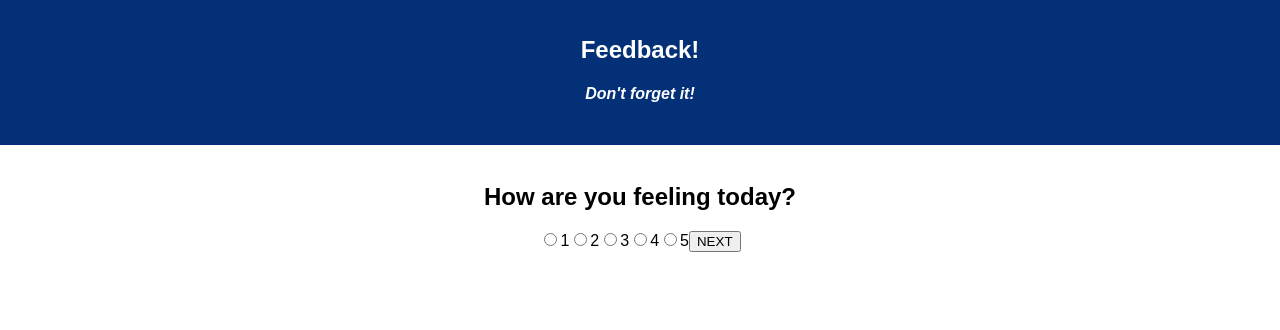
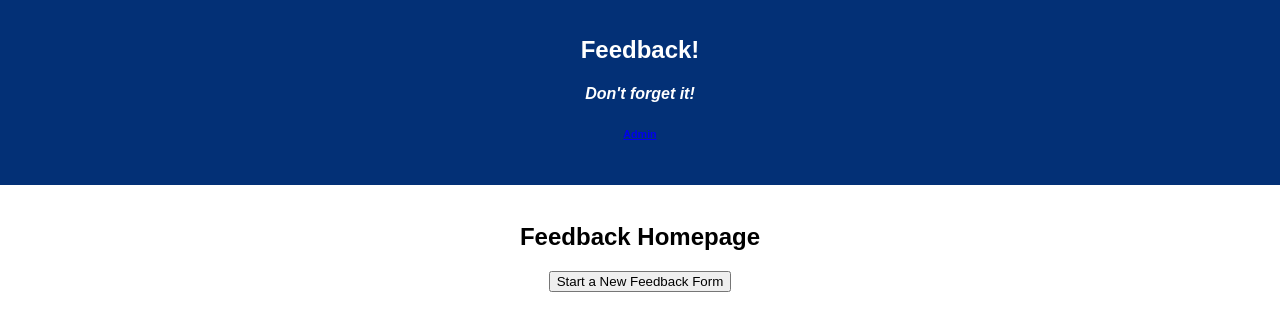
Before and after one commit to allenlucke/redux-feedback-loop, a React (Create React App) app: page / in a window 1280 px wide. Shown: the top 330 px of the page. Built offline with nearby package versions, Linux system fonts and the light colour scheme.

Commit message:
review and home added, admin file created, but non-functional

```diff
--- a/src/components/App/App.js
+++ b/src/components/App/App.js
@@ -12,6 +12,7 @@ import Understanding from '../pages/Understanding/Understanding';
 import Support from '../pages/Support/Support';
 import Comments from '../pages/Comments/Comments';
 import Review from '../pages/Review/Review'
+import Home from '../pages/Home/Home';
 
 
 class App extends Component {
@@ -22,13 +23,16 @@ class App extends Component {
         <header className="App-header">
           <h1 className="App-title">Feedback!</h1>
           <h4><i>Don't forget it!</i></h4>
+          <h6 className="link"><Link to='/admin'>Admin</Link></h6>
         </header>
         <br/>
-        <Route path="/" exact component={Feeling} />
+        <Route path="/" exact component={Home} />
+        <Route path="/feeling" component={Feeling} />
         <Route path="/understanding" component={Understanding} />
         <Route path="/support" component={Support} />
         <Route path="/comments" component={Comments} />
         <Route path="/review" component={Review} />
+
       </div>
       </Router>
     );
--- a/src/components/pages/Comments/Comments.js
+++ b/src/components/pages/Comments/Comments.js
@@ -36,9 +36,7 @@ class Comments extends Component {
                     value={this.state.comments}
                     onChange={(event) => this.changeField(event, 'comments')}
                     />
-
-
-                <button>NEXT</button>
+                    <button>NEXT</button>
                 </form>
             </div>
         );
--- /dev/null
+++ b/src/components/pages/Home/Home.js
@@ -0,0 +1,21 @@
+import React, { Component } from 'react';
+import { connect } from 'react-redux';
+import mapStoreToProps from '../../redux/mapStoreToProps';
+
+class Home extends Component {
+
+    goToNext = (event) => {
+        this.props.history.push('/feeling')
+    }
+
+    render() {
+        return(
+            <div>
+                <h2>Feedback Homepage</h2>
+                <button onClick={this.goToNext}>Start a New Feedback Form</button>
+            </div>
+        )
+    }
+}
+
+export default connect(mapStoreToProps)(Home);
--- a/src/components/pages/Review/Review.js
+++ b/src/components/pages/Review/Review.js
@@ -5,14 +5,24 @@ import axios from 'axios';
 
 class Review extends Component {
 
+    onSubmit = (event) => {
+        alert('Are you sure you want to Submit?');
+        this.props.history.push('/');
+    }
     render() {
+        const feedbackInfo = this.props.store.feedbackReducer;
         return (
             <div>
                 <h2>Review Your Feedback</h2>
+                    <div>Feelings: {feedbackInfo.feeling}</div>
+                    <div>Understanding: {feedbackInfo.understanding}</div>
+                    <div>Support: {feedbackInfo.support}</div>
+                    <div>Comments: {feedbackInfo.comments}</div>
+                    <button onClick={this.onSubmit}>Submit Feedback</button>
             </div>
         );
     }
 }
 
 
-export default connect(mapStoreToProps)(Review)
+export default connect(mapStoreToProps)(Review);
--- a/src/components/pages/Support/Support.js
+++ b/src/components/pages/Support/Support.js
@@ -96,4 +96,4 @@ class Support extends Component {
 }
 
 
-export default connect(mapStoreToProps)(Support)
+export default connect(mapStoreToProps)(Support);
```
Also changed, not shown: src/components/pages/Admin/Admin.js (added, +17 -0 lines).
